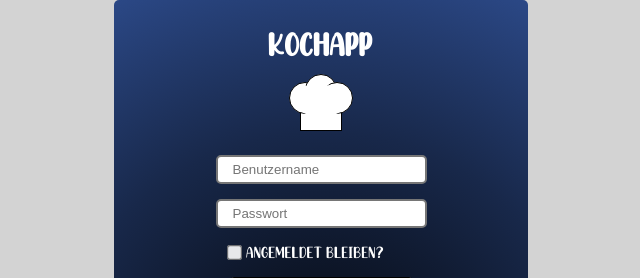
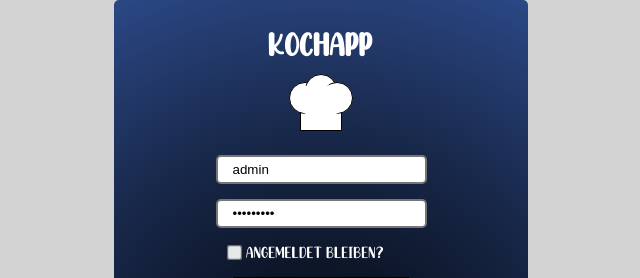
Before and after one commit to Jangleur1991/KochApp, a React (Create React App) app in the folder kochapp/: page / in a window 1280 px wide. Shown: the top 278 px of the page, without its empty margins (319-959 px from the left). Built offline with nearby package versions, Linux system fonts and the light colour scheme.

Commit message:
Hook um isValid Funktion erweitert

```diff
--- a/kochapp/src/custom-hooks/useFormValidation.js
+++ b/kochapp/src/custom-hooks/useFormValidation.js
@@ -6,18 +6,6 @@ export function useFormValidation({validations, initialValues}) {
 
     const [values, setValues] = useState(initialValues || {})
     const [errors, setErrors] = useState({})
-
-    function validateField(name, value) {
-        const rules = validations[name]
-        if (rules) {
-            const {required, pattern, validateFunc} = rules
-            return [
-                required && _checkRequired(required, value),
-                pattern && _checkPattern(pattern, value),
-                validateFunc && _checkValidateFunc(validateFunc, value)
-            ].find(m => m) || ''
-        }
-    }
 
     function bindField(name) {
         _checkBindFieldParameter(name)
@@ -33,17 +21,33 @@ export function useFormValidation({validations, initialValues}) {
 
                 setErrors(state => ({
                     ...state,
-                    [name]: validateField(name, value)
+                    [name]: _validateField(name, value)
                 }))
             }
         }
     }
 
+    function isValid() {
+        return !Object.keys(validations).some(name => Boolean(_validateField(name, values[name])))
+    }
+
+    function _validateField(name, value) {
+        const rules = validations[name]
+        if (rules) {
+            const {required, pattern, validateFunc} = rules
+            return [
+                required && _checkRequired(required, value),
+                pattern && _checkPattern(pattern, value),
+                validateFunc && _checkValidateFunc(validateFunc, value)
+            ].find(m => m) || ''
+        }
+    }
+
     return {
-        validateField,
         values,
         errors,
-        bindField
+        bindField,
+        isValid
     }
 }
 
@@ -68,7 +72,7 @@ function _checkBindFieldParameter(name) {
 
 //TODO: Refactoring
 function _checkRequired(required, value) {
-    if (!value.trim()) {
+    if (!value || !value.trim()) {
         return (typeof required === 'string')
             ? required
             : 'Eingabe ist erforderlich!'
--- a/kochapp/src/fakeAuth.js
+++ b/kochapp/src/fakeAuth.js
@@ -1,7 +1,7 @@
 //Temporaere fakeAuth solange noch kein Backend vorhanden ist!
 
 const USERNAME = 'admin'
-const PASSWORD = 'admin123'
+const PASSWORD = 'admin123!'
 
 export const fakeAuth = {
     isAuthenticated: false,
--- a/kochapp/src/validations/validations.js
+++ b/kochapp/src/validations/validations.js
@@ -1,4 +1,4 @@
-export const validations = {
+export const loginPageValidations = {
     username: {
         required: 'Bitte geben Sie Ihren Benutzernamen ein.'
     },
@@ -9,8 +9,8 @@ export const validations = {
             message: 'Falsches Format!'
         }
     },
-    age: {
-        required: true,
-        validateFunc: (age) => age < 16 ? 'Sie dürfen noch nicht Auto fahren.' : ''
-    }
+    // age: {
+    //     required: false,
+    //     validateFunc: (age) => age < 16 ? 'Sie dürfen noch nicht Auto fahren.' : ''
+    // }
 }
--- a/kochapp/src/views/loginpage.js
+++ b/kochapp/src/views/loginpage.js
@@ -2,9 +2,9 @@ import React, {useState} from 'react'
 import {kochmuetze} from "../kochmuetze";
 import {fakeAuth} from "../fakeAuth";
 import {store} from "../redux/store";
-import {setPassword, setUsername} from "../redux/actions/actions";
-import {useFormValidation} from "../custom-hooks/useFormValidation";
-import {validations} from "../validations/validations";
+import {setPassword, setUsername} from "../redux/actions/actions"
+import {useFormValidation} from "../custom-hooks/useFormValidation"
+import {loginPageValidations} from "../validations/validations"
 
 
 const displayError = (error) => error && <div className='error'>{error}</div>
@@ -13,7 +13,13 @@ const borderColor = (error) => error && 'red'
 function LoginPage(props) {
 
     const [keepLoggedIn, setKeepLoggedIn] = useState(false)
-    const {values, errors, bindField} = useFormValidation({validations: {...validations}})
+    const {values, errors, bindField, isValid} = useFormValidation({
+        initialValues: {
+            username: 'admin',
+            password: 'admin123!'
+        },
+        validations: {...loginPageValidations}
+    })
 
     function handleChangeKeepLogin({target}) {
         setKeepLoggedIn(target.checked)
@@ -67,7 +73,7 @@ function LoginPage(props) {
                     <span className='keep-logged-in-label'>Angemeldet bleiben?</span>
                 </label>
                 <br/>
-                <button className='submit-button'>Anmelden</button>
+                <button className='submit-button' disabled={!isValid()}>Anmelden</button>
             </form>
         </div>
     )
```
